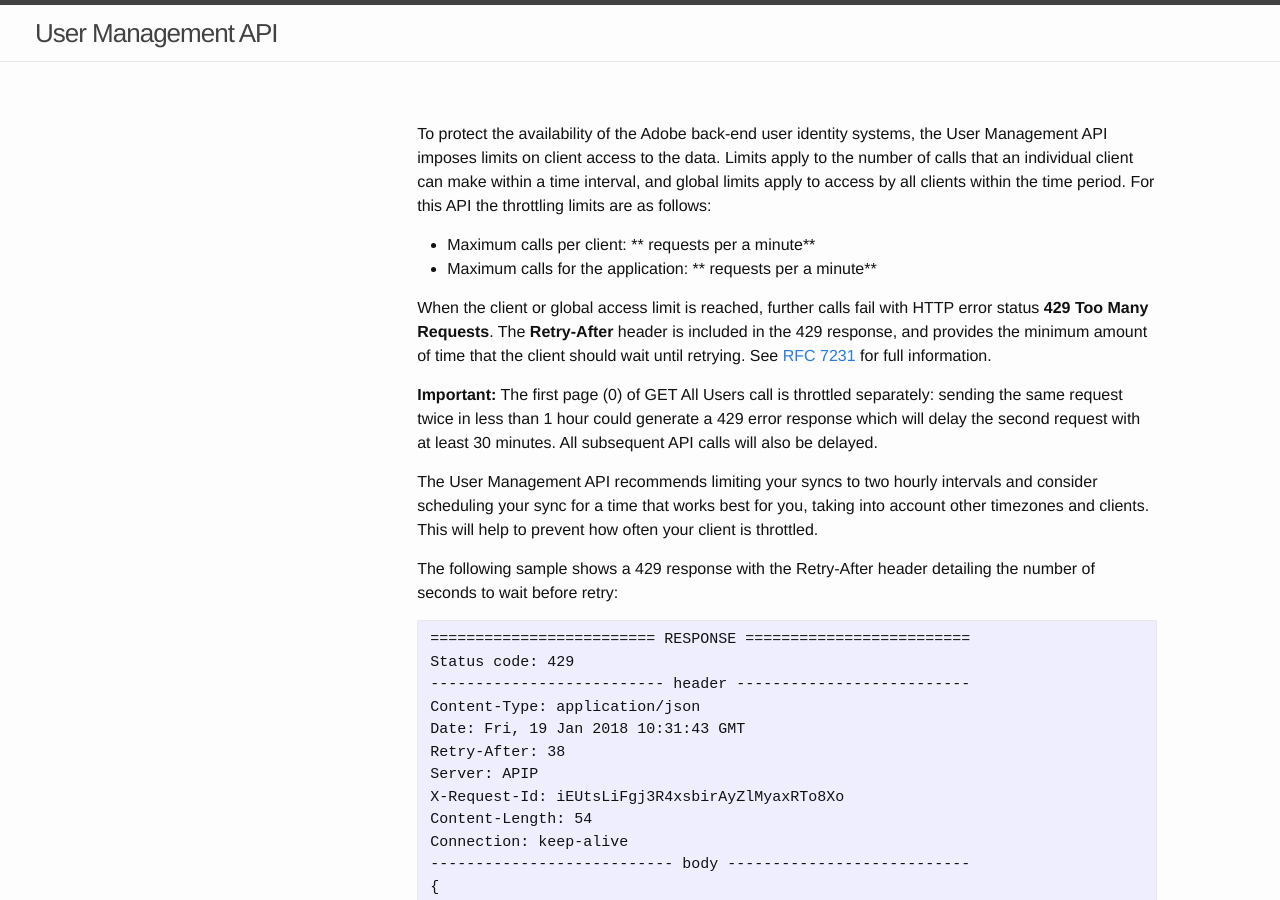
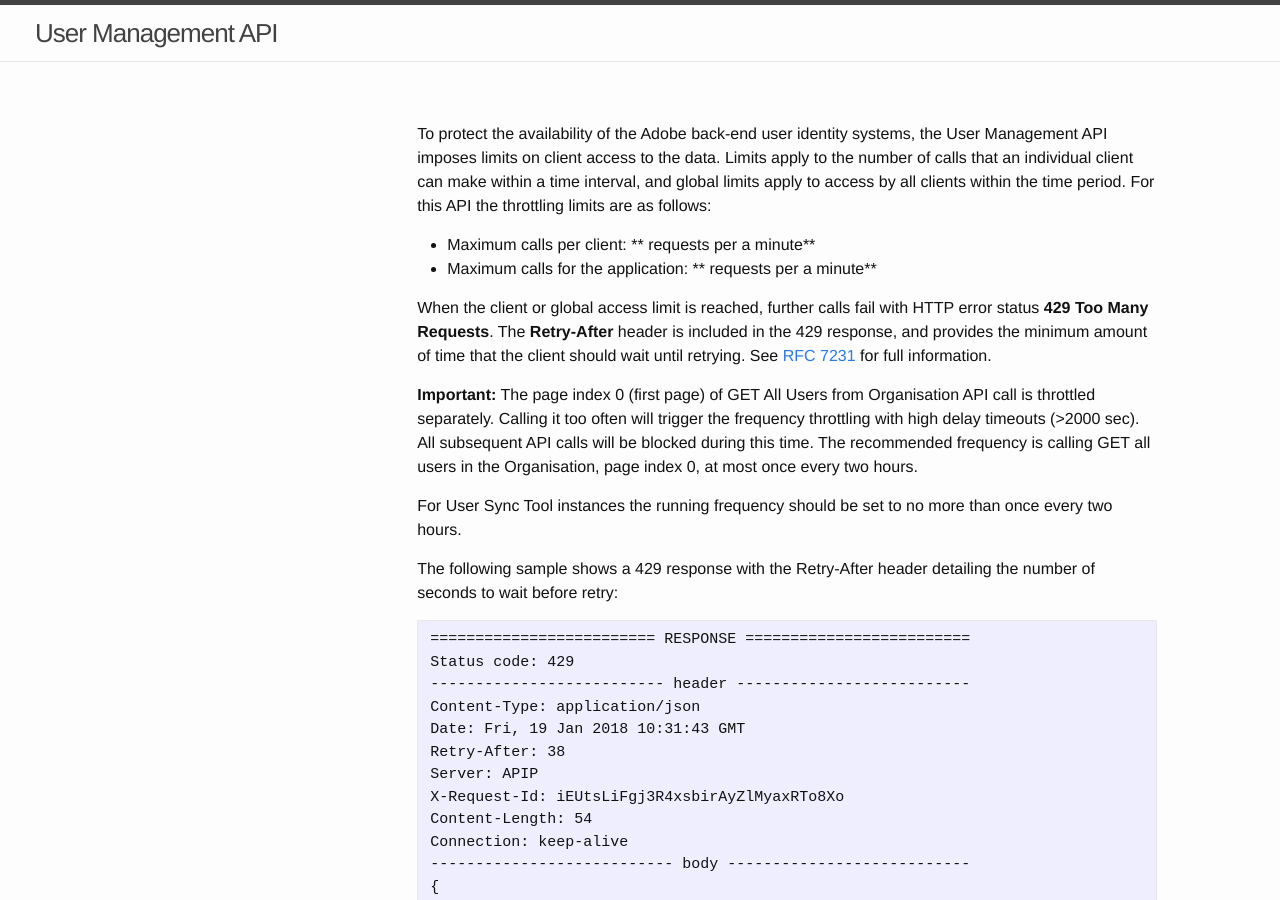
Before and after one commit to adobe-apiplatform/umapi-documentation, a Jekyll site: the page built from docs/en/api/partials/throttling.md, in a window 1280 px wide and 900 px high. Built offline with Jekyll 4.4.1, drawn with Linux system fonts in a browser that asks for light colours; our own code applies the rules of GitHub Pages for plain Markdown files.

Commit message:
Update throttling.md

```diff
--- a/docs/en/api/partials/throttling.md
+++ b/docs/en/api/partials/throttling.md
@@ -5,9 +5,10 @@
 
 When the client or global access limit is reached, further calls fail with HTTP error status **429 Too Many Requests**. The **Retry-After** header is included in the 429 response, and provides the minimum amount of time that the client should wait until retrying. See [RFC 7231](https://tools.ietf.org/html/rfc7231#section-7.1.3) for full information.
 
-**Important:** The first page (0) of GET All Users call is throttled separately: sending the same request twice in less than 1 hour could generate a 429 error response which will delay the second request with at least 30 minutes. All subsequent API calls will also be delayed.
+**Important:** The page index 0 (first page) of GET All Users from Organisation API call is throttled separately. Calling it too often will trigger the frequency throttling  with high delay timeouts (>2000 sec). All subsequent API calls will be blocked during this time.
+The recommended frequency is calling GET all users in the Organisation, page index 0, at most once every two hours.
 
-The User Management API recommends limiting your syncs to two hourly intervals and consider scheduling your sync for a time that works best for you, taking into account other timezones and clients. This will help to prevent how often your client is throttled.
+For User Sync Tool instances the running frequency should be set to no more than once every two hours.
 
 The following sample shows a 429 response with the Retry-After header detailing the number of seconds to wait before retry:
 
```
